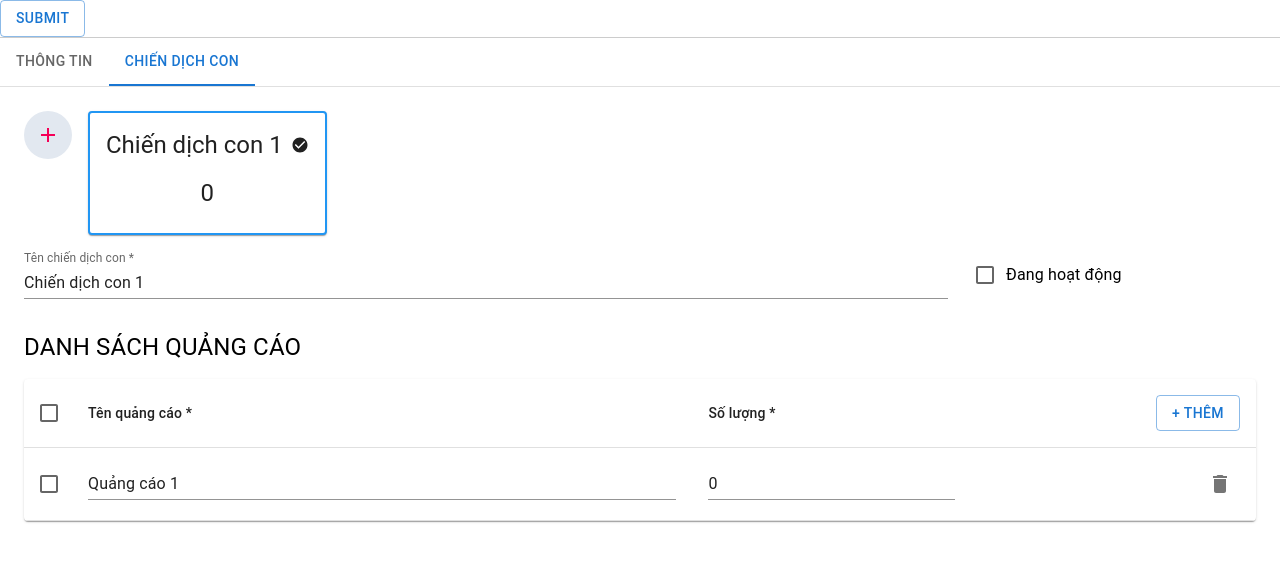
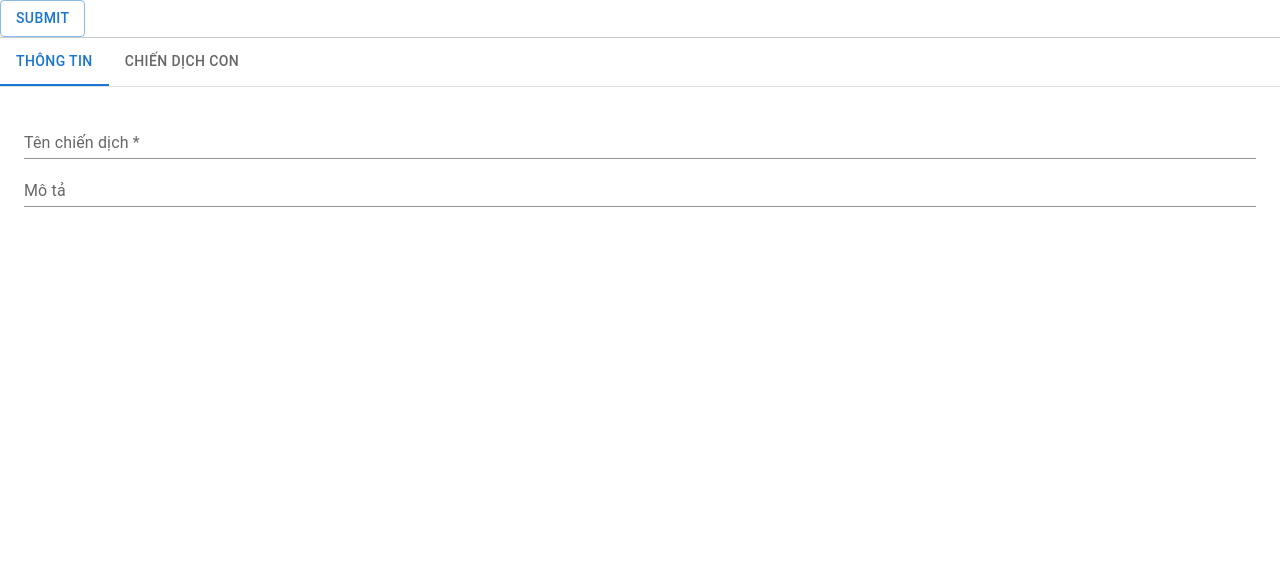
Before and after one commit to dungdevtb/awing_project, a Next.js app: page / in a window 1280 px wide. Shown: the top 562 px of the page. Built offline with nearby package versions, Linux system fonts and the light colour scheme.

Commit message:
add Type interface

```diff
--- a/app/components/infoCampaign.tsx
+++ b/app/components/infoCampaign.tsx
@@ -1,12 +1,7 @@
 import React from "react";
 import TextField from "@mui/material/TextField";
 
-const InfoCampaign = ({
-  formValidate,
-  setFormValidate,
-  data,
-  setData,
-}: any) => {
+const Information = ({ formValidate, setFormValidate, data, setData }: any) => {
   const handleChangeName = (e: any) => {
     setFormValidate({
       ...formValidate,
@@ -18,8 +13,8 @@ const InfoCampaign = ({
 
     setData({
       ...data,
-      infoCampaign: {
-        ...data.infoCampaign,
+      information: {
+        ...data.information,
         name: e.target.value,
       },
     });
@@ -37,7 +32,7 @@ const InfoCampaign = ({
         helperText={
           formValidate.name.error === true ? formValidate.name.errorMessage : ""
         }
-        defaultValue={data.infoCampaign.name}
+        defaultValue={data.information.name}
         onChange={handleChangeName}
       />
       <TextField
@@ -45,12 +40,12 @@ const InfoCampaign = ({
         label="Mô tả"
         variant="standard"
         fullWidth
-        defaultValue={data.infoCampaign.desc}
+        defaultValue={data.information.desc}
         onChange={(e) =>
           setData({
             ...data,
-            infoCampaign: {
-              ...data.infoCampaign,
+            information: {
+              ...data.information,
               desc: e.target.value,
             },
           })
@@ -60,4 +55,4 @@ const InfoCampaign = ({
   );
 };
 
-export default InfoCampaign;
+export default Information;
--- a/app/components/manageCampaign.tsx
+++ b/app/components/manageCampaign.tsx
@@ -10,20 +10,27 @@ import {
 } from "@mui/material";
 
 import TableAdvertisement from "./table_advertisement";
-import EnhancedTable from "../test";
+import { Campaign, SubCampaigns } from "../types/interface";
+
+export interface subCampaignsProps {
+  data: Campaign;
+  setData: (data: any) => void;
+  // formValidate: any;
+  // setFormValidate: any;
+}
 
 const ManageCampaign = ({
   data,
   setData,
-  formValidate,
-  setFormValidate,
-}: any) => {
-  const [campaignsArray, setCampaignsArray] = useState<any>([
+}: // formValidate,
+// setFormValidate,
+subCampaignsProps) => {
+  const [campaignsArray, setCampaignsArray] = useState<Array<SubCampaigns>>([
     {
       name: "Chiến dịch con 1",
-      active: false,
+      status: false,
       sum: 0,
-      list_advertise: [
+      ads: [
         {
           id: 1,
           name: "Quảng cáo 1",
@@ -40,9 +47,9 @@ const ManageCampaign = ({
       ...campaignsArray,
       {
         name: `Chiến dịch con ${number + 1}`,
-        active: false,
+        status: false,
         sum: 0,
-        list_advertise: [
+        ads: [
           {
             id: 1,
             name: "Quảng cáo 1",
@@ -55,7 +62,7 @@ const ManageCampaign = ({
     setIndexActive(campaignsArray.length);
     setData({
       ...data,
-      manageCampaign: campaignsArray,
+      subCampaigns: campaignsArray,
     });
   };
 
@@ -70,7 +77,7 @@ const ManageCampaign = ({
     );
     setData({
       ...data,
-      manageCampaign: campaignsArray,
+      subCampaigns: campaignsArray,
     });
   };
 
@@ -78,14 +85,14 @@ const ManageCampaign = ({
     setCampaignsArray(
       campaignsArray.map((item: any, index: any) => {
         if (index === indexActive) {
-          item.active = e.target.checked;
+          item.status = e.target.checked;
         }
         return item;
       })
     );
     setData({
       ...data,
-      manageCampaign: campaignsArray,
+      subCampaigns: campaignsArray,
     });
   };
 
@@ -113,11 +120,11 @@ const ManageCampaign = ({
                 <Typography
                   variant="h5"
                   component="div"
-                  className={formValidate.nameSubCampaign.class}
+                  // className={formValidate.nameSubCampaign.class}
                 >
                   {item.name}
                 </Typography>
-                <i className={item.active ? " ml-2 icon_checked" : "ml-2"}>
+                <i className={item.status ? " ml-2 icon_checked" : "ml-2"}>
                   <CheckCircleIcon style={{ fontSize: 18 }} />
                 </i>
               </div>
@@ -145,7 +152,7 @@ const ManageCampaign = ({
               />
               <div className="flex justify-center items-center  ml-4">
                 <Checkbox
-                  defaultChecked={item?.active}
+                  defaultChecked={item?.status}
                   onChange={handleChangeActive}
                 />
                 <span>Đang hoạt động</span>
@@ -168,8 +175,8 @@ const ManageCampaign = ({
                   setCampaignsArray={setCampaignsArray}
                   data={data}
                   setData={setData}
-                  formValidate={formValidate}
-                  setFormValidate={setFormValidate}
+                  // formValidate={formValidate}
+                  // setFormValidate={setFormValidate}
                 />
               </>
             );
--- a/app/components/table_advertisement.tsx
+++ b/app/components/table_advertisement.tsx
@@ -90,16 +90,16 @@ export default function TableAdvertisement({
   setCampaignsArray,
   data,
   setData,
-  formValidate,
-  setFormValidate,
-}: any) {
+}: // formValidate,
+// setFormValidate,
+any) {
   const [number, setNumber] = useState<any>(1);
   const [selected, setSelected] = React.useState<readonly number[]>([]);
 
   const handleAddAdvertise = () => {
-    campaignsArray[indexActive].list_advertise.push({
+    campaignsArray[indexActive].ads.push({
       id: number + 1,
-      name: `Quảng cáo ${campaign.list_advertise.length + 1}`,
+      name: `Quảng cáo ${campaign.ads.length + 1}`,
       quantity: 0,
     });
 
@@ -109,7 +109,7 @@ export default function TableAdvertisement({
   const handleDeleteAdvertise = (index: any) => {
     setCampaignsArray(
       campaignsArray.map((cam: any) => {
-        cam.list_advertise.splice(index, 1);
+        cam.ads.splice(index, 1);
         return cam;
       })
     );
@@ -121,9 +121,7 @@ export default function TableAdvertisement({
 
   const handleSelectAllClick = (event: React.ChangeEvent<HTMLInputElement>) => {
     if (event.target.checked) {
-      const newSelected = campaignsArray[indexActive].list_advertise.map(
-        (n: any) => n.id
-      );
+      const newSelected = campaignsArray[indexActive].ads.map((n: any) => n.id);
       setSelected(newSelected);
       return;
     }
@@ -135,7 +133,7 @@ export default function TableAdvertisement({
   const handleDeleteAll = () => {
     setCampaignsArray(
       campaignsArray.map((cam: any) => {
-        cam.list_advertise.splice(0);
+        cam.ads.splice(0);
         return cam;
       })
     );
@@ -147,14 +145,14 @@ export default function TableAdvertisement({
   };
 
   const handleChangeQuantity = (event: any, index: number) => {
-    campaignsArray[indexActive].list_advertise[index].quantity = Number(
+    campaignsArray[indexActive].ads[index].quantity = Number(
       event.target.value
     );
 
     setCampaignsArray(
       campaignsArray.map((item: any, index: any) => {
         if (index === indexActive) {
-          item.sum = campaignsArray[indexActive].list_advertise.reduce(
+          item.sum = campaignsArray[indexActive].ads.reduce(
             (acc: any, item: any) => acc + Number(item.quantity),
             0
           );
@@ -168,16 +166,16 @@ export default function TableAdvertisement({
       manageCampaign: campaignsArray,
     });
 
-    setFormValidate({
-      ...formValidate,
-      quantity: {
-        error: false,
-        errorMessage: "",
-      },
-      nameSubCampaign: {
-        name: "",
-      },
-    });
+    // setFormValidate({
+    //   ...formValidate,
+    //   quantity: {
+    //     error: false,
+    //     errorMessage: "",
+    //   },
+    //   nameSubCampaign: {
+    //     name: "",
+    //   },
+    // });
   };
 
   const handleSelectAddvertise = (event: any, id: number) => {
@@ -207,11 +205,11 @@ export default function TableAdvertisement({
           onAddClick={handleAddAdvertise}
           onSelectAllClick={handleSelectAllClick}
           handleDeleteAll={handleDeleteAll}
-          rowCount={campaignsArray[indexActive].list_advertise.length}
+          rowCount={campaignsArray[indexActive].ads.length}
         />
 
         <TableBody>
-          {campaign.list_advertise.map((item: any, index: number) => {
+          {campaign.ads.map((item: any, index: number) => {
             const isItemSelected = isSelected(item.id);
 
             return (
@@ -251,7 +249,7 @@ export default function TableAdvertisement({
                         min: 0,
                       },
                     }}
-                    error={formValidate.quantity.error}
+                    // error={formValidate.quantity.error}
                     // helperText={
                     //   formValidate.quantity.error === true
                     //     ? formValidate.quantity.errorMessage
--- a/app/page.tsx
+++ b/app/page.tsx
@@ -3,21 +3,12 @@
 import React, { useState } from "react";
 import { Box, Tab, Button } from "@mui/material";
 import { TabContext, TabList, TabPanel } from "@mui/lab";
+import { Campaign } from "./types/interface";
 import InfoCampaign from "./components/infoCampaign";
 import ManageCampaign from "./components/manageCampaign";
 
-const style = {
-  position: "absolute" as "absolute",
-  top: "50%",
-  left: "50%",
-  transform: "translate(-50%, -50%)",
-  width: 400,
-  bgcolor: "background.paper",
-  boxShadow: 24,
-  p: 4,
-};
 export default function LabTabs() {
-  const [value, setValue] = useState<any>("2");
+  const [value, setValue] = useState<string>("1");
   const [formValidate, setFormValidate] = useState<any>({
     name: {
       error: false,
@@ -32,9 +23,20 @@ export default function LabTabs() {
     },
   });
 
-  const [data, setData] = useState<any>({
-    infoCampaign: { name: "", desc: "" },
-    manageCampaign: [],
+  const [data, setData] = useState<Campaign>({
+    information: { name: "", describe: "" },
+    subCampaigns: [
+      {
+        name: "Chiến dịch con 1",
+        status: true,
+        ads: [
+          {
+            name: "Quảng cáo 1",
+            quantity: 0,
+          },
+        ],
+      },
+    ],
   });
 
   const handleChange = (event: React.SyntheticEvent, newValue: string) => {
@@ -42,48 +44,48 @@ export default function LabTabs() {
   };
 
   const handleSubmit = () => {
-    if (data.infoCampaign.name === "" && data.manageCampaign.length === 0) {
-      alert("Thông tin chưa được nhập đầy đủ!");
-      return setFormValidate({
-        ...formValidate,
-        name: {
-          error: true,
-          errorMessage: "Vui lòng nhập tên chiến dịch!",
-        },
-        quantity: {
-          error: true,
-          errorMessage: "Vui lòng nhập số lượng > 0!",
-        },
-        nameSubCampaign: {
-          class: "text-red-500",
-        },
-      });
-    }
-    if (data.infoCampaign.name === "") {
-      alert("Tên chiến dịch chưa được nhập đầy đủ!");
-      setFormValidate({
-        ...formValidate,
-        name: {
-          error: true,
-          errorMessage: "Vui lòng nhập tên chiến dịch!",
-        },
-      });
-    } else if (data.manageCampaign.length === 0) {
-      alert("Thông tin chiến dịch con chưa được nhập đầy đủ!");
-      setFormValidate({
-        ...formValidate,
-
-        quantity: {
-          error: true,
-          errorMessage: "Vui lòng nhập số lượng > 0!",
-        },
-        nameSubCampaign: {
-          class: "text-red-500",
-        },
-      });
-    } else {
-      alert("Thêm thành công chiến dịch <3" + JSON.stringify(data));
-    }
+    alert("Thêm thành công chiến dịch <3" + JSON.stringify(data));
+    // if (data.information.name === "" && data.subCampaigns.length === 0) {
+    //   alert("Thông tin chưa được nhập đầy đủ!");
+    //   return setFormValidate({
+    //     ...formValidate,
+    //     name: {
+    //       error: true,
+    //       errorMessage: "Vui lòng nhập tên chiến dịch!",
+    //     },
+    //     quantity: {
+    //       error: true,
+    //       errorMessage: "Vui lòng nhập số lượng > 0!",
+    //     },
+    //     nameSubCampaign: {
+    //       class: "text-red-500",
+    //     },
+    //   });
+    // }
+    // if (data.information.name === "") {
+    //   alert("Tên chiến dịch chưa được nhập đầy đủ!");
+    //   setFormValidate({
+    //     ...formValidate,
+    //     name: {
+    //       error: true,
+    //       errorMessage: "Vui lòng nhập tên chiến dịch!",
+    //     },
+    //   });
+    // } else if (data.subCampaigns.length === 0) {
+    //   alert("Thông tin chiến dịch con chưa được nhập đầy đủ!");
+    //   setFormValidate({
+    //     ...formValidate,
+    //     quantity: {
+    //       error: true,
+    //       errorMessage: "Vui lòng nhập số lượng > 0!",
+    //     },
+    //     nameSubCampaign: {
+    //       class: "text-red-500",
+    //     },
+    //   });
+    // } else {
+    //   alert("Thêm thành công chiến dịch <3" + JSON.stringify(data));
+    // }
   };
 
   return (
@@ -116,8 +118,8 @@ export default function LabTabs() {
             <ManageCampaign
               data={data}
               setData={setData}
-              formValidate={formValidate}
-              setFormValidate={setFormValidate}
+              // formValidate={formValidate}
+              // setFormValidate={setFormValidate}
             />
           </TabPanel>
         </TabContext>
--- /dev/null
+++ b/app/types/interface.tsx
@@ -0,0 +1,32 @@
+export interface Campaign {
+  information: {
+    name: string;
+    describe?: string;
+  };
+
+  subCampaigns: [
+    {
+      name: string;
+      status: boolean;
+      ads: [
+        {
+          name: string;
+          quantity: number;
+        }
+      ];
+    }
+  ];
+}
+
+export interface SubCampaigns {
+  name: string;
+  status: boolean;
+  sum?: number;
+  ads: [
+    {
+      id?: number;
+      name: string;
+      quantity: number;
+    }
+  ];
+}
```
